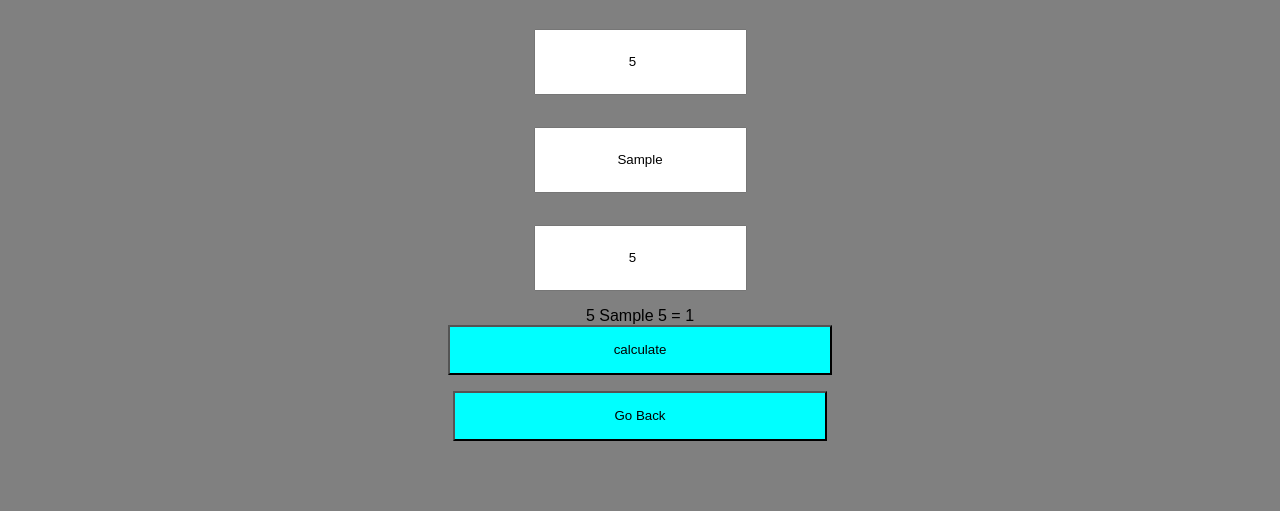
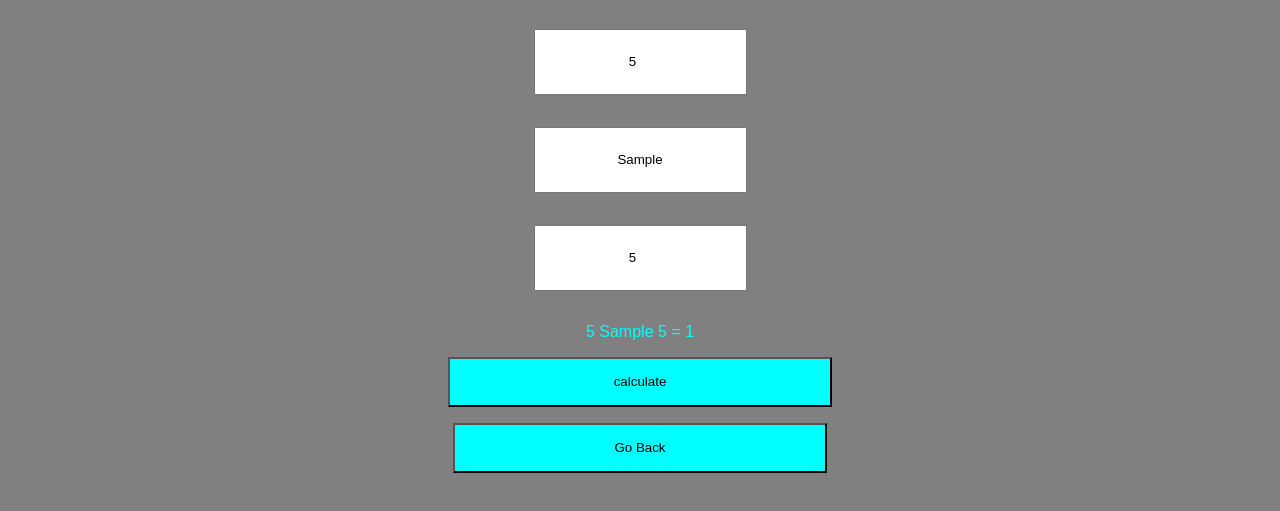
Before and after one commit to Robofish996/ThreeInputCalculator, a plain HTML site: page pages/if-calculator.html in a window 1280 px wide. Both pictures are taken after typing "5", "Sample", "5" into the empty fields and a click on the button "calculate". Shown: the part 119-630 px from the top of the page. Drawn offline with Linux system fonts and the light colour scheme.

Commit message:
Finised IF Calculator

```diff
--- a/css/ifcal.css
+++ b/css/ifcal.css
@@ -28,3 +28,7 @@ button{
 .return{
     padding: 1rem;
 }
+#result{
+    padding: 1rem;
+    color: aqua;
+}
--- a/functions/if-cal.js
+++ b/functions/if-cal.js
@@ -26,6 +26,5 @@ function myFunction() {
 
     // display the result
 
-    document.getElementById('result').innerHTML =(`${htmlNumOne} ${htmlAction} ${htmlNumTwo} = ${answer}`);
-
+    document.getElementById('result').innerHTML += (htmlNumOne) +' '+ (htmlAction) +' '+ (htmlNumTwo) +' '+ ("=") +' '+ (answer);
 }
```
